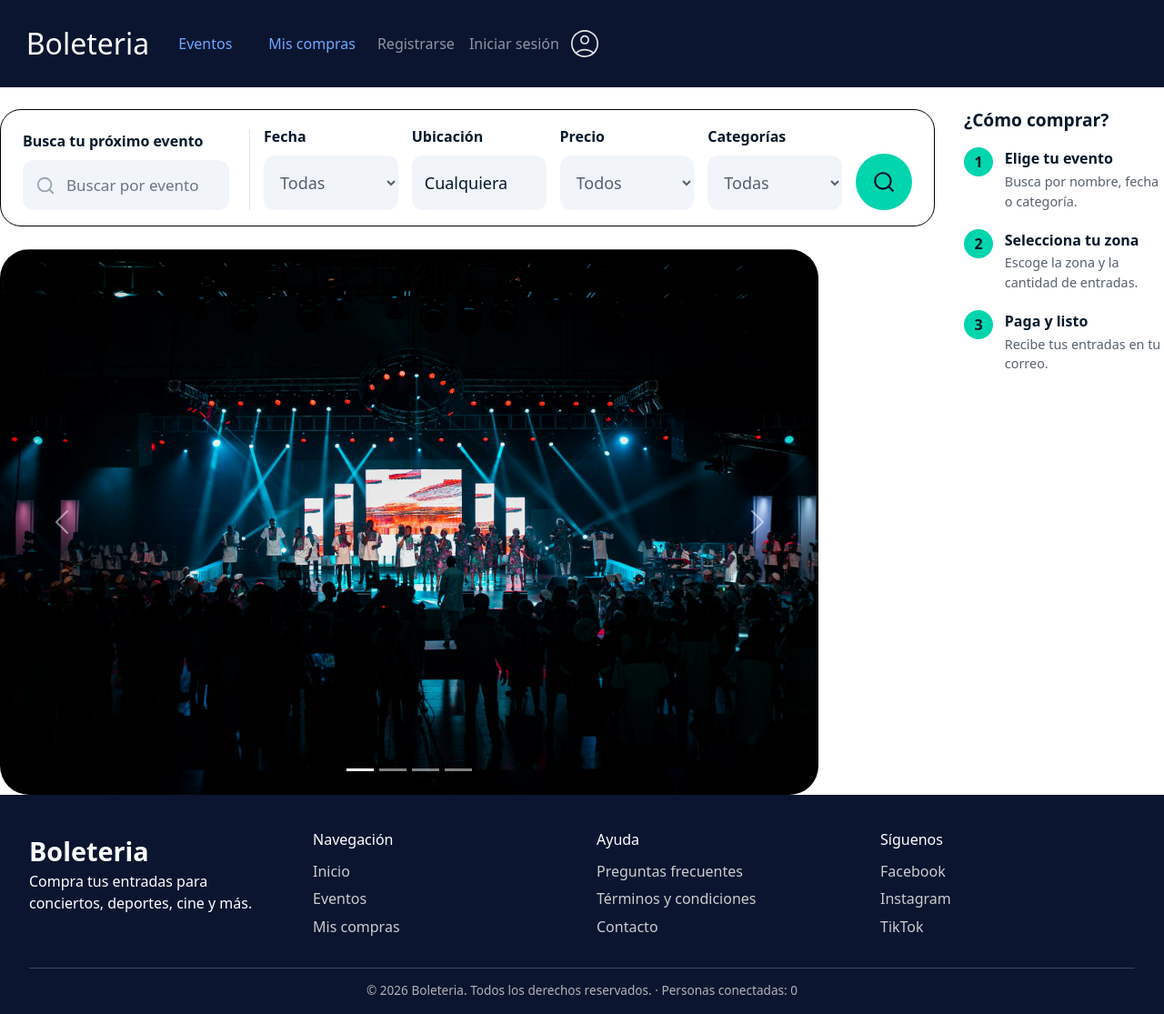
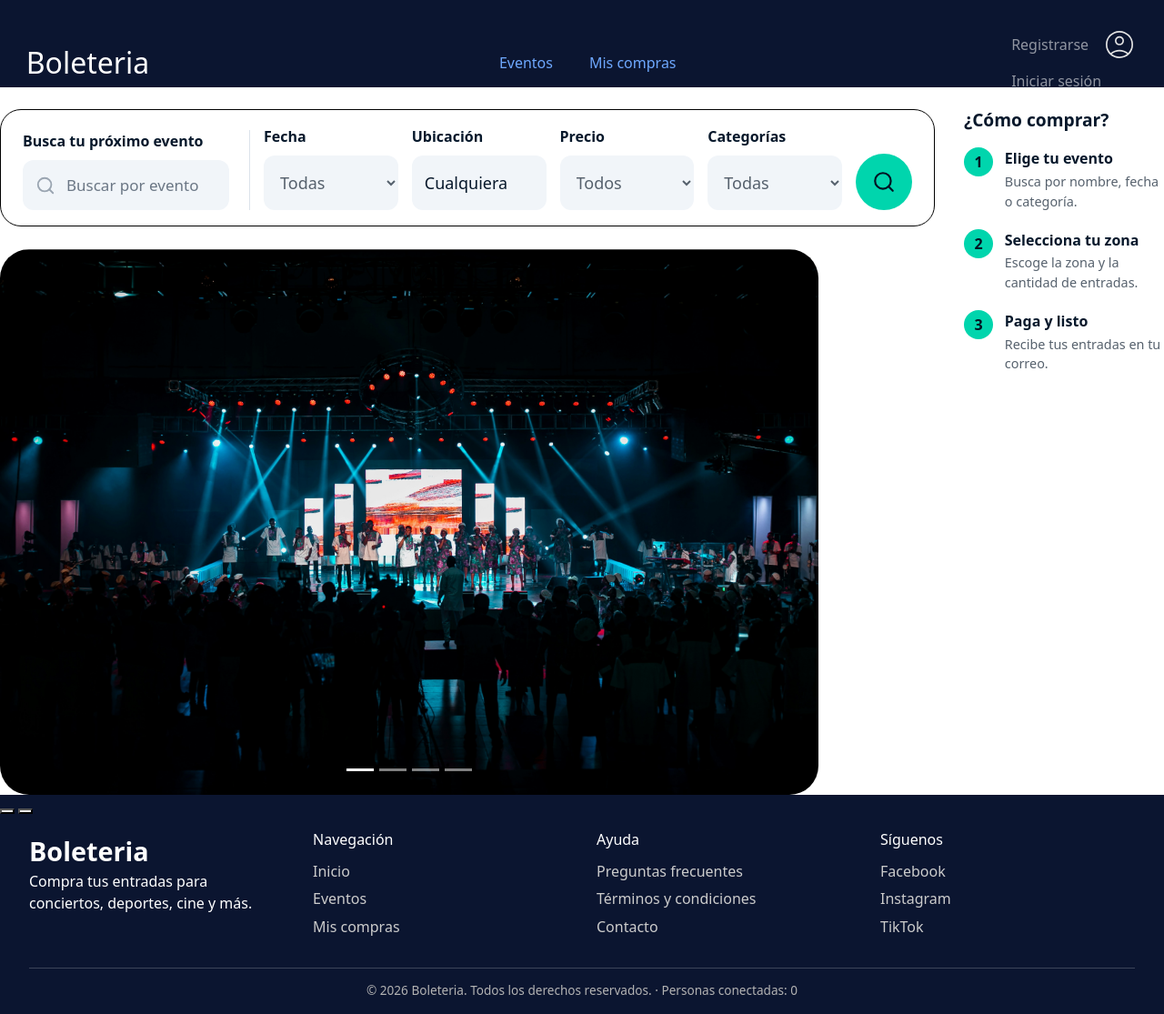
Before and after one commit to st478gtx/AppBoleteria, a Java web app: page / in a window 1280 px wide. Shown: the whole page at 91% size. Run offline with Tomcat 11, a stand-in JSP engine, Linux system fonts and the light colour scheme; some libraries are stand-ins or nearby versions.

Commit message:
fix(#15): vuelve a Bootstrap 6.0.0-alpha.1
Revierte el merge del PR #14 (e5db633): recupera las clases de Bootstrap 6
en el navbar y el carrusel.

```diff
--- a/Boleteria/src/main/webapp/Registrarse-Login.jsp
+++ b/Boleteria/src/main/webapp/Registrarse-Login.jsp
@@ -18,9 +18,9 @@ pageEncoding="UTF-8"%>
     />
 
     <link
-      href="https://cdn.jsdelivr.net/npm/bootstrap@5.3.9/dist/css/bootstrap.min.css"
+      href="https://cdn.jsdelivr.net/npm/bootstrap@6.0.0-alpha.1/dist/css/bootstrap.min.css"
       rel="stylesheet"
-      integrity="sha384-yEPZ7jP9S0QKiUQ0m3jjsO4ProIW7wvR9gXkI7JOGa2XVsw53Yke2bsdkBbjmmiX"
+      integrity="sha384-B/GM4XqrwHnWXNOWMbloTmrYXZg10cakYGmpfsR/bbzQ6JAJI4ihuyADKLnBgrCe"
       crossorigin="anonymous"
     />
 
--- a/Boleteria/src/main/webapp/WEB-INF/menu.jspf
+++ b/Boleteria/src/main/webapp/WEB-INF/menu.jspf
@@ -1,7 +1,7 @@
 <%@ page pageEncoding="UTF-8"%>
 
 <header>
-  <nav class="navbar navbar-expand-md barra-principal" data-bs-theme="dark">
+  <nav class="navbar md:navbar-expand barra-principal" data-bs-theme="dark">
     <div class="marca">
       <a class="navbar-brand" href="${pageContext.request.contextPath}/"
         >Boleteria</a
--- a/Boleteria/src/main/webapp/index.jsp
+++ b/Boleteria/src/main/webapp/index.jsp
@@ -14,9 +14,9 @@ pageEncoding="UTF-8"%>
     />
 
     <link
-      href="https://cdn.jsdelivr.net/npm/bootstrap@5.3.9/dist/css/bootstrap.min.css"
+      href="https://cdn.jsdelivr.net/npm/bootstrap@6.0.0-alpha.1/dist/css/bootstrap.min.css"
       rel="stylesheet"
-      integrity="sha384-yEPZ7jP9S0QKiUQ0m3jjsO4ProIW7wvR9gXkI7JOGa2XVsw53Yke2bsdkBbjmmiX"
+      integrity="sha384-B/GM4XqrwHnWXNOWMbloTmrYXZg10cakYGmpfsR/bbzQ6JAJI4ihuyADKLnBgrCe"
       crossorigin="anonymous"
     />
 
@@ -36,8 +36,8 @@ pageEncoding="UTF-8"%>
 
         <div
           id="carousel"
-          class="carousel slide carousel-boleteria"
-          data-bs-ride="carousel"
+          class="carousel carousel-overlay slide carousel-boleteria"
+          data-bs-autoplay="true"
         >
           <div class="carousel-inner rounded-5 overflow-hidden">
             <div class="carousel-item active">
@@ -73,25 +73,28 @@ pageEncoding="UTF-8"%>
             </div>
           </div>
 
+          <div class="carousel-overlay-controls">
+            <div>
               <button
-            class="carousel-control-prev"
+                class="btn-icon btn-sm btn-subtle theme-secondary"
                 type="button"
                 data-bs-target="#carousel"
                 data-bs-slide="prev"
               >
-            <span class="carousel-control-prev-icon" aria-hidden="true"></span>
-            <span class="visually-hidden">Anterior</span>
+                <span class="carousel-icon-prev" aria-hidden="true"></span>
+                <span class="visually-hidden">Previous</span>
               </button>
 
               <button
-            class="carousel-control-next"
+                class="btn-icon btn-sm btn-subtle theme-secondary"
                 type="button"
                 data-bs-target="#carousel"
                 data-bs-slide="next"
               >
-            <span class="carousel-control-next-icon" aria-hidden="true"></span>
-            <span class="visually-hidden">Siguiente</span>
+                <span class="carousel-icon-next" aria-hidden="true"></span>
+                <span class="visually-hidden">Next</span>
               </button>
+            </div>
 
             <div class="carousel-indicators">
               <button
@@ -100,26 +103,27 @@ pageEncoding="UTF-8"%>
                 data-bs-slide-to="0"
                 class="active"
                 aria-current="true"
-              aria-label="Banner 1"
+                aria-label="Slide 1"
               ></button>
               <button
                 type="button"
                 data-bs-target="#carousel"
                 data-bs-slide-to="1"
-              aria-label="Banner 2"
+                aria-label="Slide 2"
               ></button>
               <button
                 type="button"
                 data-bs-target="#carousel"
                 data-bs-slide-to="2"
-              aria-label="Banner 3"
+                aria-label="Slide 3"
               ></button>
               <button
                 type="button"
                 data-bs-target="#carousel"
                 data-bs-slide-to="3"
-              aria-label="Banner 4"
+                aria-label="Slide 4"
               ></button>
+            </div>
           </div>
         </div>
       </div>
@@ -156,8 +160,9 @@ pageEncoding="UTF-8"%>
     <%@ include file="/WEB-INF/footer.jspf" %>
 
     <script
-      src="https://cdn.jsdelivr.net/npm/bootstrap@5.3.9/dist/js/bootstrap.bundle.min.js"
-      integrity="sha384-WyOxWvTyr1QaMPfiPJSv76iReVthorl5uWlFtZPyK0IEB0hGzo9y5Bp9mYanr8Bu"
+      type="module"
+      src="https://cdn.jsdelivr.net/npm/bootstrap@6.0.0-alpha.1/dist/js/bootstrap.bundle.min.js"
+      integrity="sha384-1a/pXj49ZQ1aHEmrJ+gMw1otqoVsYwlEnlD8mIfY2TV03r20Y0CN7uqx1tQogjPL"
       crossorigin="anonymous"
     ></script>
   </body>
--- a/Boleteria/src/main/webapp/login.jsp
+++ b/Boleteria/src/main/webapp/login.jsp
@@ -14,9 +14,9 @@ pageEncoding="UTF-8"%>
     />
 
     <link
-      href="https://cdn.jsdelivr.net/npm/bootstrap@5.3.9/dist/css/bootstrap.min.css"
+      href="https://cdn.jsdelivr.net/npm/bootstrap@6.0.0-alpha.1/dist/css/bootstrap.min.css"
       rel="stylesheet"
-      integrity="sha384-yEPZ7jP9S0QKiUQ0m3jjsO4ProIW7wvR9gXkI7JOGa2XVsw53Yke2bsdkBbjmmiX"
+      integrity="sha384-B/GM4XqrwHnWXNOWMbloTmrYXZg10cakYGmpfsR/bbzQ6JAJI4ihuyADKLnBgrCe"
       crossorigin="anonymous"
     />
 
```
Lines whose indentation alone changed are shown as unchanged.
